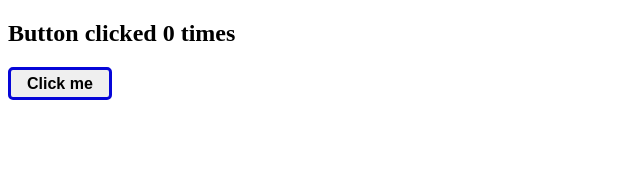
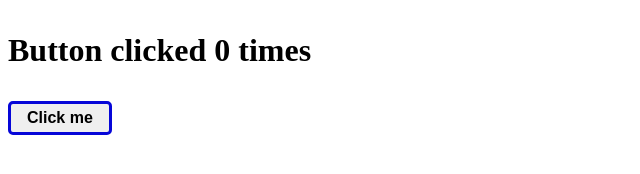
Before and after one commit to acciojob/button-counter-manishpatel28598, a React app: page / in a window 1280 px wide. Shown: the whole page, without its empty margins (0-640 px from the left). Built offline with nearby package versions, Linux system fonts and the light colour scheme.

Commit message:
add 'p' tag as suggested by cypress

```diff
--- a/src/components/App.js
+++ b/src/components/App.js
@@ -9,7 +9,7 @@ const App = () => {
   }
   return (
     <div>
-        <h2>Button clicked {counter} times</h2>
+        <p>Button clicked {counter} times</p>
         <button onClick={handelClick}>Click me</button>
     </div>
   )
--- a/src/styles/App.css
+++ b/src/styles/App.css
@@ -9,3 +9,7 @@ button{
 button:hover{
     border: 2px solid #d1d1d1;
 }
+p{
+    font-size: xx-large;
+    font-weight: 700;
+}
```
